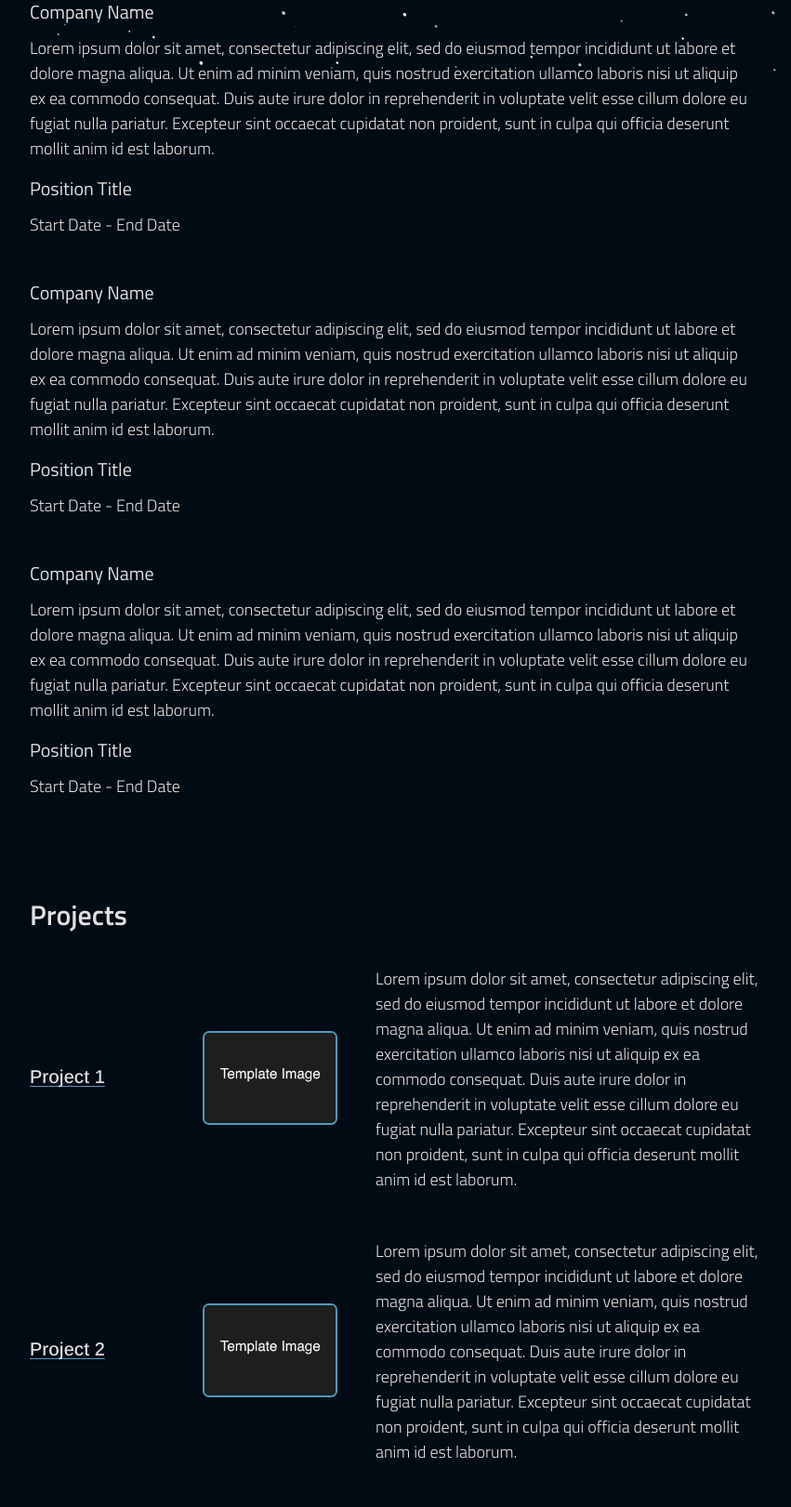
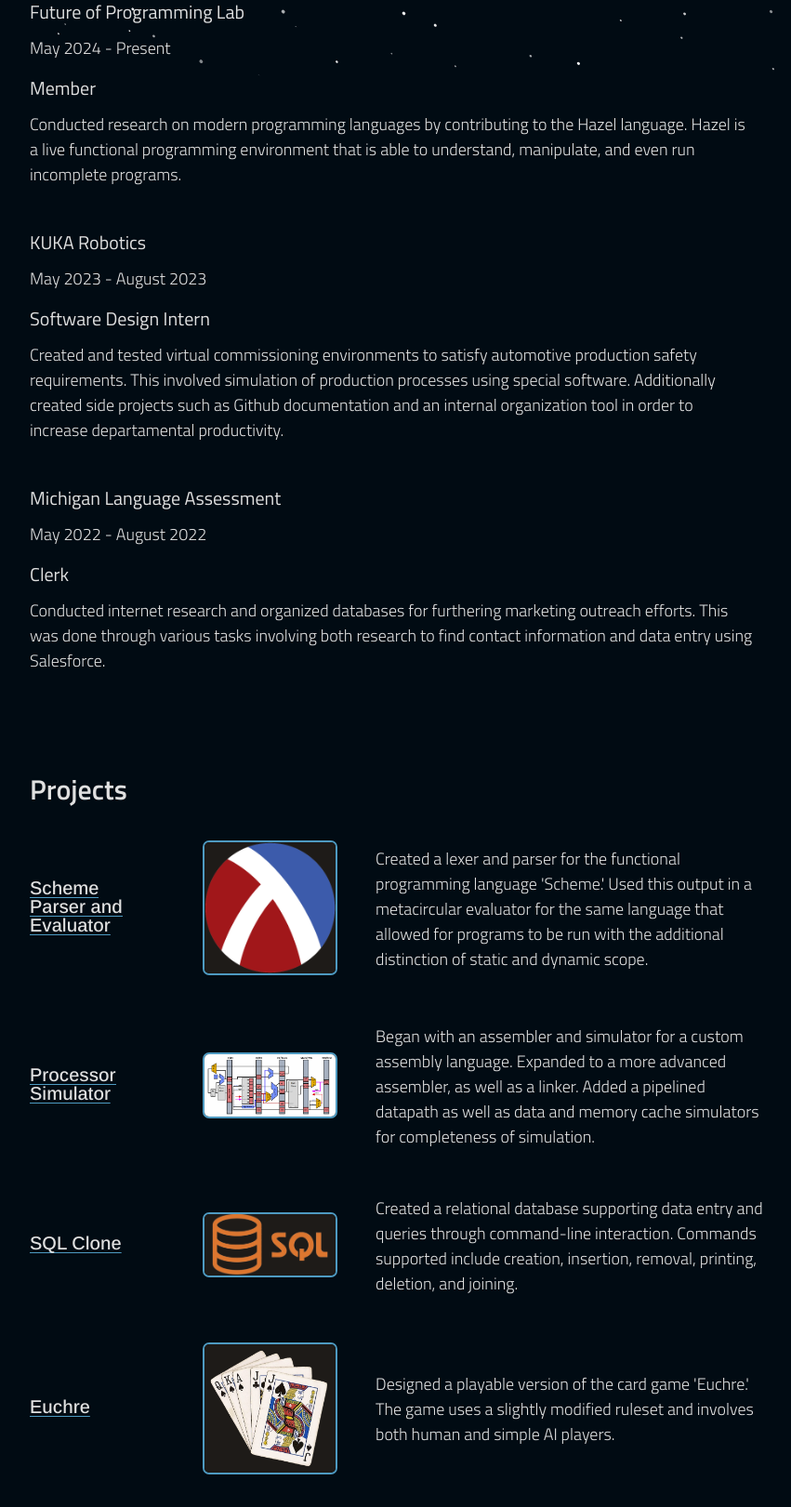
Before and after one commit to jacobziff/jacobziff, a plain HTML site: page index.html in a window 1280 px wide. Shown: the part 712-2333 px from the top of the page at 93% size, without its empty margins (426-1277 px from the left). Drawn offline with nearby package versions, Linux system fonts and the light colour scheme.

Commit message:
content for work experience and projects

```diff
--- a/index.html
+++ b/index.html
@@ -55,34 +55,34 @@
 
                 <div class = "exp">
                     <div class = "expinfo1">
-                        <h3>Company Name</h3>
-                        <p>Lorem ipsum dolor sit amet, consectetur adipiscing elit, sed do eiusmod tempor incididunt ut labore et dolore magna aliqua. Ut enim ad minim veniam, quis nostrud exercitation ullamco laboris nisi ut aliquip ex ea commodo consequat. Duis aute irure dolor in reprehenderit in voluptate velit esse cillum dolore eu fugiat nulla pariatur. Excepteur sint occaecat cupidatat non proident, sunt in culpa qui officia deserunt mollit anim id est laborum.</p>
+                        <h3>Future of Programming Lab</h3>
+                        <p>May 2024 - Present</p>
                     </div>
                     <div class = "expinfo2">
-                        <h3>Position Title</h3>
-                        <p>Start Date - End Date</p>
+                        <h3>Member</h3>
+                        <p>Conducted research on modern programming languages by contributing to the Hazel language. Hazel is a live functional programming environment that is able to understand, manipulate, and even run incomplete programs.</p>
                     </div>
                 </div>
 
                 <div class = "exp">
                     <div class = "expinfo1">
-                        <h3>Company Name</h3>
-                        <p>Lorem ipsum dolor sit amet, consectetur adipiscing elit, sed do eiusmod tempor incididunt ut labore et dolore magna aliqua. Ut enim ad minim veniam, quis nostrud exercitation ullamco laboris nisi ut aliquip ex ea commodo consequat. Duis aute irure dolor in reprehenderit in voluptate velit esse cillum dolore eu fugiat nulla pariatur. Excepteur sint occaecat cupidatat non proident, sunt in culpa qui officia deserunt mollit anim id est laborum.</p>
+                        <h3>KUKA Robotics</h3>
+                        <p>May 2023 - August 2023</p>
                     </div>
                     <div class = "expinfo2">
-                        <h3>Position Title</h3>
-                        <p>Start Date - End Date</p>
+                        <h3>Software Design Intern</h3>
+                        <p>Created and tested virtual commissioning environments to satisfy automotive production safety requirements. This involved simulation of production processes using special software. Additionally created side projects such as Github documentation and an internal organization tool in order to increase departamental productivity.</p>
                     </div>
                 </div>
 
                 <div class = "exp">
                     <div class = "expinfo1">
-                        <h3>Company Name</h3>
-                        <p>Lorem ipsum dolor sit amet, consectetur adipiscing elit, sed do eiusmod tempor incididunt ut labore et dolore magna aliqua. Ut enim ad minim veniam, quis nostrud exercitation ullamco laboris nisi ut aliquip ex ea commodo consequat. Duis aute irure dolor in reprehenderit in voluptate velit esse cillum dolore eu fugiat nulla pariatur. Excepteur sint occaecat cupidatat non proident, sunt in culpa qui officia deserunt mollit anim id est laborum.</p>
+                        <h3>Michigan Language Assessment</h3>
+                        <p>May 2022 - August 2022</p>
                     </div>
                     <div class = "expinfo2">
-                        <h3>Position Title</h3>
-                        <p>Start Date - End Date</p>
+                        <h3>Clerk</h3>
+                        <p>Conducted internet research and organized databases for furthering marketing outreach efforts. This was done through various tasks involving both research to find contact information and data entry using Salesforce.</p>
                     </div>
                 </div>
 
@@ -94,27 +94,27 @@
             <div class = "projectscontainer">
 
                 <div class = "proj">
-                    <h3><a class = "projlink" href = "https://github.com/j-ziff/jacobziff">Project 1</a></h3>
-                    <a class="lightbox-projects" href="https://j-ziff.github.io/jacobziff/images/blank.png" data-lightbox="projects" data-title="Project 1" data-alt = "A gray background with the words 'Template Image' in the center."><img src = "images/blank.png" width = 300 alt = "A gray background with the words 'Template Image' in the center."></a>
-                    <p>Lorem ipsum dolor sit amet, consectetur adipiscing elit, sed do eiusmod tempor incididunt ut labore et dolore magna aliqua. Ut enim ad minim veniam, quis nostrud exercitation ullamco laboris nisi ut aliquip ex ea commodo consequat. Duis aute irure dolor in reprehenderit in voluptate velit esse cillum dolore eu fugiat nulla pariatur. Excepteur sint occaecat cupidatat non proident, sunt in culpa qui officia deserunt mollit anim id est laborum.</p>
+                    <h3><a class = "projlink" href = "https://github.com/j-ziff/jacobziff">Scheme Parser and Evaluator</a></h3>
+                    <a class="lightbox-projects" href="https://j-ziff.github.io/jacobziff/images/schemelogo.png" data-lightbox="projects" data-title="Project 1" data-alt = "The logo for the functional programming language 'Scheme.'"><img src = "images/schemelogo.png" width = 300 alt = "The logo for the functional programming language 'Scheme.'"></a>
+                    <p>Created a lexer and parser for the functional programming language 'Scheme.' Used this output in a metacircular evaluator for the same language that allowed for programs to be run with the additional distinction of static and dynamic scope.</p>
                 </div>
 
                 <div class = "proj">
-                    <h3><a class = "projlink" href = "https://github.com/j-ziff/jacobziff">Project 2</a></h3>
-                    <a class="lightbox-projects" href="https://j-ziff.github.io/jacobziff/images/blank.png" data-lightbox="projects" data-title="Project 2" data-alt = "A gray background with the words 'Template Image' in the center."><img src = "images/blank.png" width = 300 alt = "A gray background with the words 'Template Image' in the center."></a>
-                    <p>Lorem ipsum dolor sit amet, consectetur adipiscing elit, sed do eiusmod tempor incididunt ut labore et dolore magna aliqua. Ut enim ad minim veniam, quis nostrud exercitation ullamco laboris nisi ut aliquip ex ea commodo consequat. Duis aute irure dolor in reprehenderit in voluptate velit esse cillum dolore eu fugiat nulla pariatur. Excepteur sint occaecat cupidatat non proident, sunt in culpa qui officia deserunt mollit anim id est laborum.</p>
+                    <h3><a class = "projlink" href = "https://github.com/j-ziff/jacobziff">Processor Simulator</a></h3>
+                    <a class="lightbox-projects" href="https://j-ziff.github.io/jacobziff/images/lc2k.png" data-lightbox="projects" data-title="Project 2" data-alt = "The datapath for the academic language 'LC2K.'"><img src = "images/lc2k.png" width = 300 alt = "The datapath for the academic language 'LC2K.'"></a>
+                    <p>Began with an assembler and simulator for a custom assembly language. Expanded to a more advanced assembler, as well as a linker. Added a pipelined datapath as well as data and memory cache simulators for completeness of simulation.</p>
                 </div>
 
                 <div class = "proj">
-                    <h3><a class = "projlink" href = "https://github.com/j-ziff/jacobziff">Project 3</a></h3>
-                    <a class="lightbox-projects" href="https://j-ziff.github.io/jacobziff/images/blank.png" data-lightbox="projects" data-title="Project 3" data-alt = "A gray background with the words 'Template Image' in the center."><img src = "images/blank.png" width = 300 alt = "A gray background with the words 'Template Image' in the center."></a>
-                    <p>Lorem ipsum dolor sit amet, consectetur adipiscing elit, sed do eiusmod tempor incididunt ut labore et dolore magna aliqua. Ut enim ad minim veniam, quis nostrud exercitation ullamco laboris nisi ut aliquip ex ea commodo consequat. Duis aute irure dolor in reprehenderit in voluptate velit esse cillum dolore eu fugiat nulla pariatur. Excepteur sint occaecat cupidatat non proident, sunt in culpa qui officia deserunt mollit anim id est laborum.</p>
+                    <h3><a class = "projlink" href = "https://github.com/j-ziff/jacobziff">SQL Clone</a></h3>
+                    <a class="lightbox-projects" href="https://j-ziff.github.io/jacobziff/images/sqllogo.png" data-lightbox="projects" data-title="Project 3" data-alt = "The logo for the SQL language."><img src = "images/sqllogo.png" width = 300 alt = "The logo for the SQL language."></a>
+                    <p>Created a relational database supporting data entry and queries through command-line interaction. Commands supported include creation, insertion, removal, printing, deletion, and joining.</p>
                 </div>
 
                 <div class = "proj">
-                    <h3><a class = "projlink" href = "https://github.com/j-ziff/jacobziff">Project 4</a></h3>
-                    <a class="lightbox-projects" href="https://j-ziff.github.io/jacobziff/images/blank.png" data-lightbox="projects" data-title="Project 4" data-alt = "A gray background with the words 'Template Image' in the center."><img src = "images/blank.png" width = 300 alt = "A gray background with the words 'Template Image' in the center."></a>
-                    <p>Lorem ipsum dolor sit amet, consectetur adipiscing elit, sed do eiusmod tempor incididunt ut labore et dolore magna aliqua. Ut enim ad minim veniam, quis nostrud exercitation ullamco laboris nisi ut aliquip ex ea commodo consequat. Duis aute irure dolor in reprehenderit in voluptate velit esse cillum dolore eu fugiat nulla pariatur. Excepteur sint occaecat cupidatat non proident, sunt in culpa qui officia deserunt mollit anim id est laborum.</p>
+                    <h3><a class = "projlink" href = "https://github.com/j-ziff/jacobziff">Euchre</a></h3>
+                    <a class="lightbox-projects" href="https://j-ziff.github.io/jacobziff/images/euchrehand.png" data-lightbox="projects" data-title="Project 4" data-alt = "A  hand of five playing cards which would be the best possible in the card game 'Euchre.'"><img src = "images/euchrehand.png" width = 300 alt = "A hand of five playing cards which would be the best possible in the card game 'Euchre.'"></a>
+                    <p>Designed a playable version of the card game 'Euchre.' The game uses a slightly modified ruleset and involves both human and simple AI players.</p>
                 </div>
 
             </div>
```
Also changed, not shown: images/euchrehand.png (added), images/lc2k.png (added), images/schemelogo.png (added), images/sqllogo.png (added).
